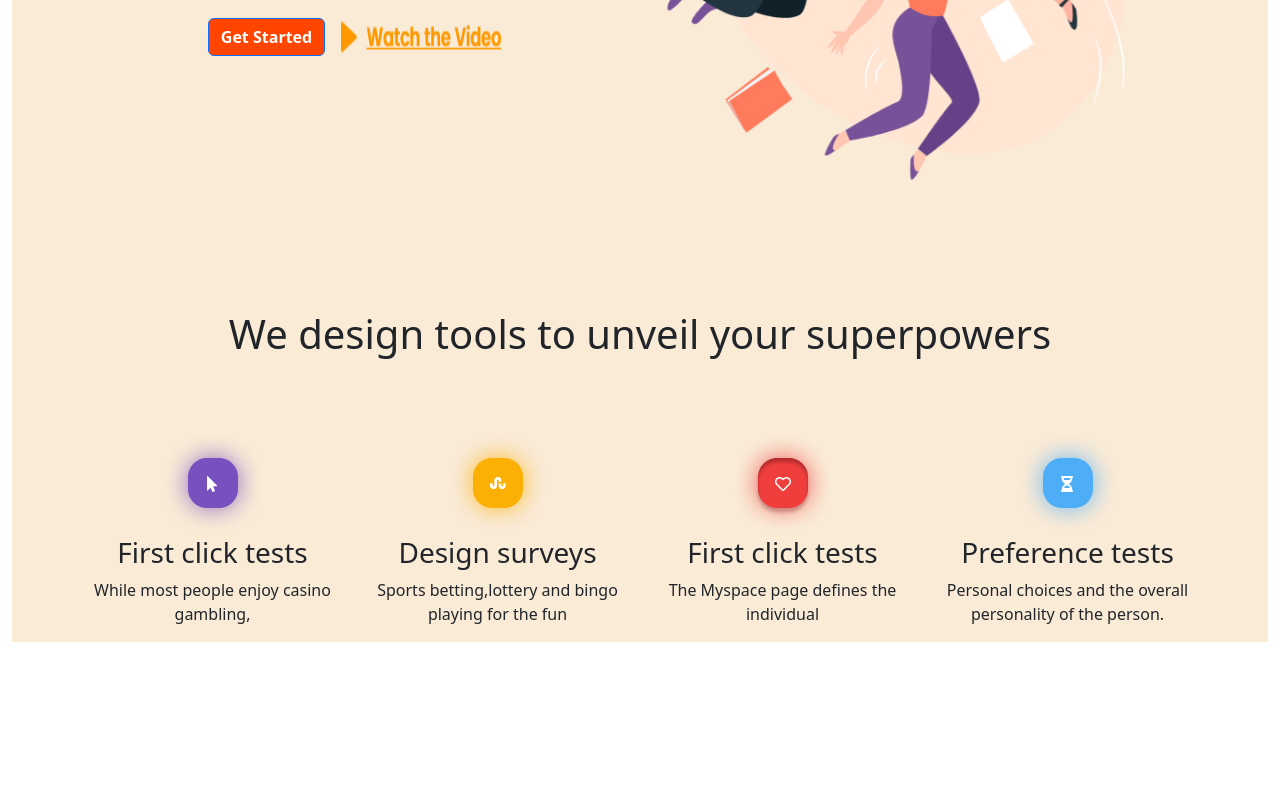
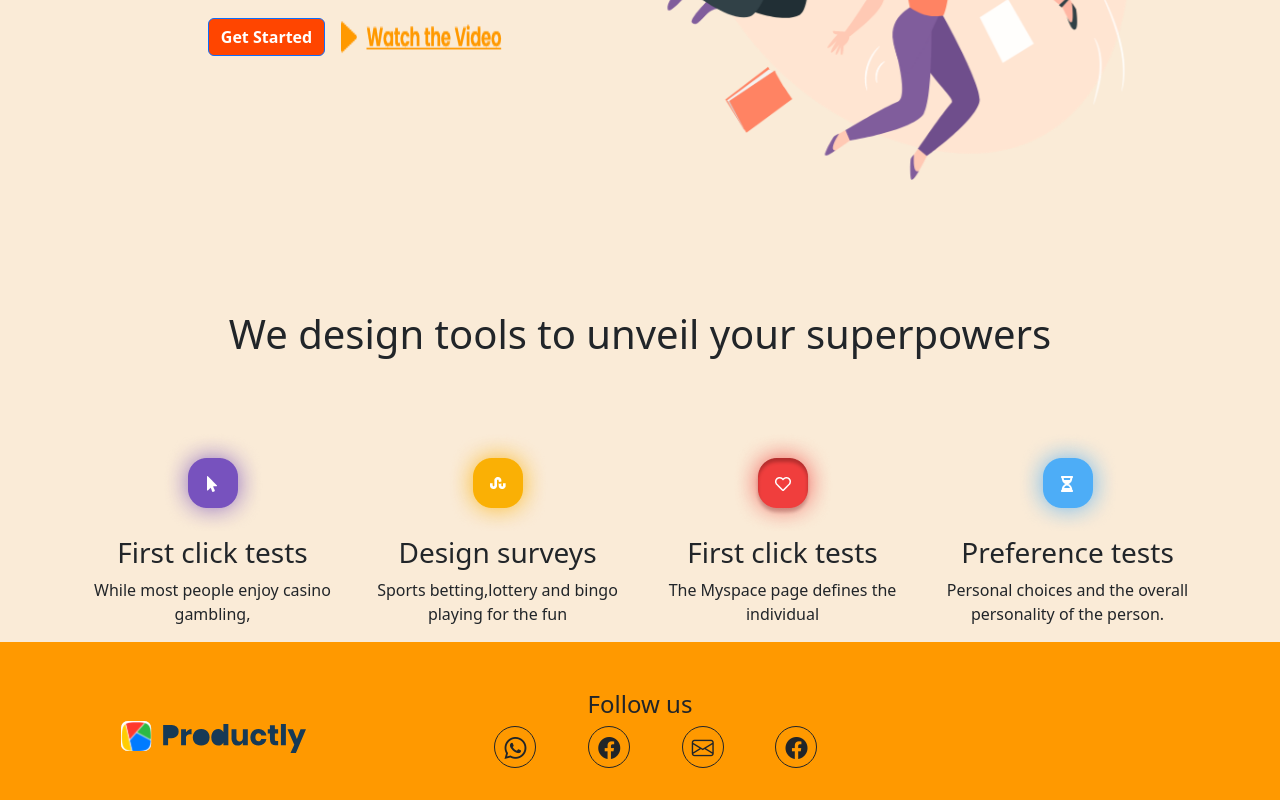
Before and after one commit to AhmedKhaled6900/react, a React (Create React App) app: page /#/ in a window 1280 px wide. Shown: the part 430-1230 px from the top of the page. Before the commit the page ends 1072 px from the top, so only its background shows below. Built offline with nearby package versions, Linux system fonts and the light colour scheme.

Commit message:
add components

```diff
--- a/package.json
+++ b/package.json
@@ -9,6 +9,7 @@
     "@testing-library/user-event": "^13.5.0",
     "animate.css": "^4.1.1",
     "bootstrap": "^5.3.0",
+    "bootstrap-icons": "^1.10.5",
     "react": "^18.2.0",
     "react-bootstrap": "^2.7.4",
     "react-dom": "^18.2.0",
--- a/public/index.html
+++ b/public/index.html
@@ -10,6 +10,7 @@
       content="Web site created using create-react-app"
     />
     <link rel="apple-touch-icon" href="%PUBLIC_URL%/logo192.png" />
+    <link rel="stylesheet" href="https://cdn.jsdelivr.net/npm/bootstrap-icons@1.10.5/font/bootstrap-icons.css">
     <link
     rel="stylesheet"
     href="https://cdnjs.cloudflare.com/ajax/libs/animate.css/4.1.1/animate.min.css"
--- a/src/App.css
+++ b/src/App.css
@@ -1,3 +1,5 @@
+
+@import url("https://cdn.jsdelivr.net/npm/bootstrap-icons@1.10.5/font/bootstrap-icons.css");
 .App {
   text-align: center;
 }
--- a/src/index.css
+++ b/src/index.css
@@ -81,6 +81,10 @@ code {
   animation: left 0.5s cubic-bezier(.19,.57,.3,.98) infinite alternate;
 
 }
+.threed{
+  animation: threed 0.5s cubic-bezier(.19,.57,.3,.98) infinite alternate;
+
+}
 /* @keyframes Bounce  { from {
 transform: translateY(0);
 }
@@ -136,8 +140,51 @@ to{
   transform: translateX(-50px);
 }
 }
+
+@keyframes threed { from {
+transform: scale(0);
+}
+to{
+  transform: scale(10px,10px);
+}
+}
 .bounce-container{
   position: absolute;
   background-color: antiquewhite;
   height: 100%;
 }
+
+.main-cont h3{
+  color: lightsalmon !important;
+}
+li{
+  position: relative !important;
+  list-style: none;
+  text-align: center;
+  /* font-size: 25px; */
+  width: 42px;
+  height: 42px;
+  border: 1px solid;
+  border-radius: 50%;
+  display: flex;
+  justify-content: center;
+  align-items: center
+}
+li:hover{
+  background-color: black;
+}
+.footer i{
+  margin: auto;
+  font-size: 22px;
+  transform: translate(-50% , -50% );
+  position: absolute;
+  top: 50%;
+  left: 50%;
+  z-index: 0;
+}
+.footer{
+  background-color: #ff9900;
+}
+.footer i:hover{
+  color: red;
+}
--- a/src/layout/Home.js
+++ b/src/layout/Home.js
@@ -29,12 +29,12 @@ function Home() {
 
 
 
-      <Container  fluid >
+      <Container  fluid className='p-0' >
 {/*
 {loading&&<Loader></Loader>}
 {!loading&& */}
 
-<Container fluid className='home animate__animated animate__fadeIn    --animate-duration: 2s;'  >
+<Container fluid className='home  animate__animated animate__fadeIn    --animate-duration: 2s;'  >
 
 
 <Container className='mb-lg-5'>
--- a/src/layout/Root.js
+++ b/src/layout/Root.js
@@ -7,6 +7,7 @@ import Home from './Home';
 import { Outlet } from 'react-router-dom';
 // import Footer from './footer';
 import Loader from './loader';
+import Footer from './footer';
 
 function Root() {
 
@@ -15,7 +16,7 @@ function Root() {
    useEffect(()=>{
       setTimeout(() => {
          setLoading(false)
-      }, 4000);
+      }, 2000);
    })
     return (
         <ThemeProvider
@@ -25,10 +26,14 @@ function Root() {
 <NavComponent></NavComponent>
 
 {loading&&<Loader></Loader>}
-  {!loading&&
-<Outlet></Outlet>
+  {!loading&&<div>
+
+    <Outlet></Outlet>
+<Footer></Footer>
+  </div>
 
   }
+
 
 
 
--- /dev/null
+++ b/src/layout/footer.js
@@ -0,0 +1,29 @@
+import { Button, Col, Container, Row } from "react-bootstrap";
+import logo from "../imgs/logo.svg"
+function Footer() {
+    return (
+
+        <Container fluid className="pt-5 pb-3 footer" >
+<Row>
+<Col className="col-6 d-flex justify-content-center align-items-center" lg={4}>
+<img src={logo} alt="" />
+</Col>
+<Col className="col-6" lg={4}>
+<h4 className="text-center">Follow us</h4>
+<div>
+<ul className="d-flex gap-1 justify-content-around "  >
+    <li><i className="bi bi-whatsapp    "    ></i></li>
+    <li><i className="bi bi-facebook"></i></li>
+    <li><i className="bi bi-envelope"></i></li>
+    <li><i className="bi bi-facebook"></i></li>
+</ul>
+</div>
+</Col>
+</Row>
+
+
+        </Container>
+     );
+}
+
+export default Footer;
--- a/src/layout/loader.js
+++ b/src/layout/loader.js
@@ -12,6 +12,8 @@ function Loader() {
 </div>
 <div className="Bounce left">
 </div>
+<div className="Bounce threed">
+</div>
 
 
         </Container>
--- a/src/layout/navbar.js
+++ b/src/layout/navbar.js
@@ -12,7 +12,7 @@ function NavComponent() {
       <Container fluid>
         <Navbar.Brand href="#"><img src={logo} alt="" /></Navbar.Brand>
         <Navbar.Toggle aria-controls="navbarScroll" />
-        <Navbar.Collapse id="navbarScroll" className='justify-content-end'>
+        <Navbar.Collapse id="" className='justify-content-end'>
           <Nav
             className="my-2 my-lg-0"
             style={{ maxHeight: '100px' }}
--- a/src/layout/products.js
+++ b/src/layout/products.js
@@ -7,11 +7,11 @@ import tick from "../imgs/tick.png"
 import marketer from "../imgs/marketer.png"
 function Products() {
     return (
-<Container className="mt-5 pt-5  animate__animated animate__fadeIn    --animate-duration: 2s;">
+<Container className="mt-5 pt-5 main-cont  animate__animated animate__fadeIn    --animate-duration: 2s;">
     <Container>
     <Row>
         <Col lg={6}>
-        <h1 className="mt-3">
+        <h1 className="mt-3 ">
             Design Professionals
             </h1>
         <div className="text-con mt-3">
@@ -25,29 +25,29 @@ personality of the person.
         </div>
         <div className="text-con mt-3">
             <h3>
-            Effortless Validation for
+            Accessory makers
             </h3>
             <h6 className="pb-3">
-            The Myspace page defines the individual,his or her characteristics, traits, personal choices and the overall
-personality of the person.
+            While most people enjoy casino gambling, sports betting,
+lottery and bingo playing for the fun.
             </h6>
         </div>
         <div className="text-con mt-3">
             <h3>
-            Effortless Validation for
+            Alterationists
             </h3>
             <h6 className="pb-3">
-            The Myspace page defines the individual,his or her characteristics, traits, personal choices and the overall
-personality of the person.
+            If you are looking for a new way to promote your business
+that won't cost you money,
             </h6>
         </div>
         <div className="text-con mt-3">
             <h3>
-            Effortless Validation for
+            Custom Design designers
             </h3>
             <h6 className="pb-3">
-            The Myspace page defines the individual,his or her characteristics, traits, personal choices and the overall
-personality of the person.
+            If you are looking for a new way to promote your business
+that won't cost you more money,
             </h6>
         </div>
         </Col>
```
Also changed, not shown: 1 other file (tests, documents, lock files or other folders).
